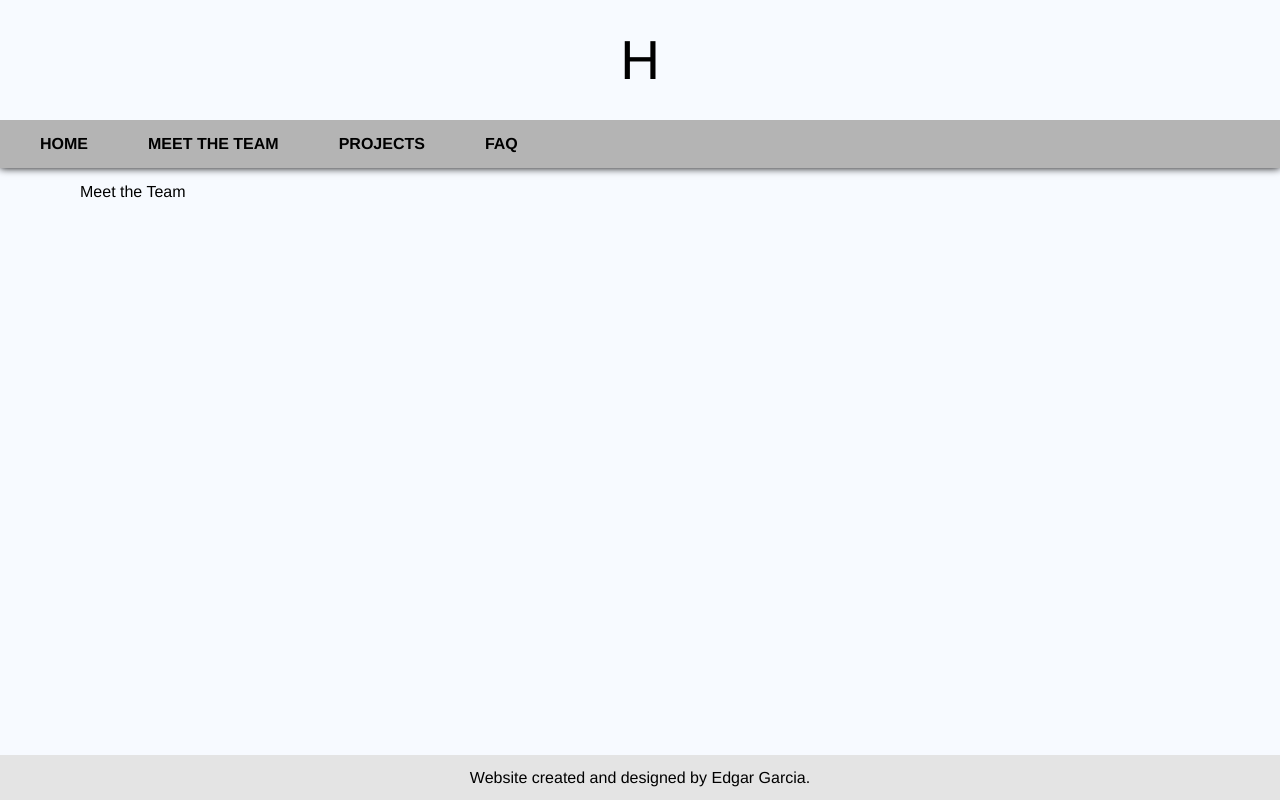
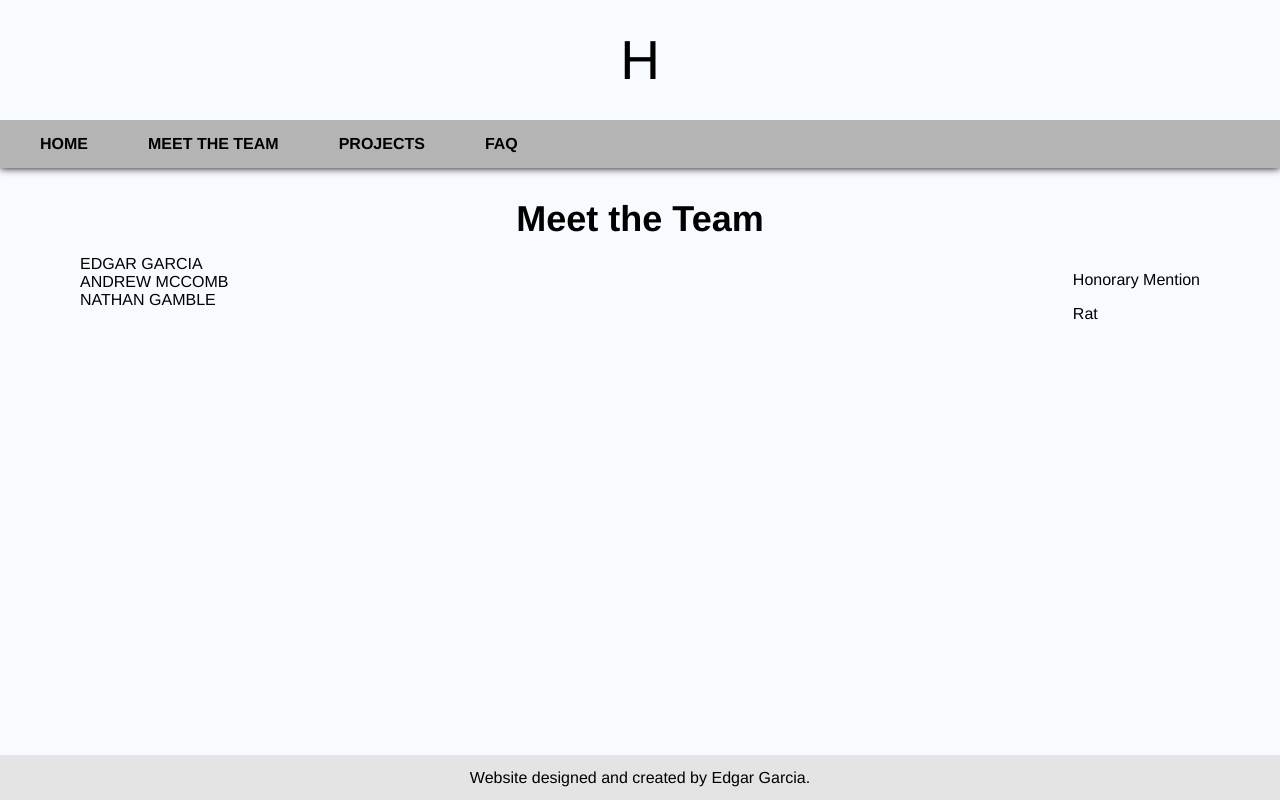
Before and after one commit to Schrute-Beets/Hudson, a plain HTML site: page pages/meet-the-team.html in a window 1280 px wide. Drawn offline with Linux system fonts and the light colour scheme.

Commit message:
Edit meet-the-team.html; update index.html and style.css for new page

```diff
--- a/pages/meet-the-team.html
+++ b/pages/meet-the-team.html
@@ -27,12 +27,40 @@
             <div class="title">
                 Meet the Team
             </div>
+
+            <div class="card-container">
+                <div class="left-cards">
+                    <div class="EG">
+                        EDGAR GARCIA
+                    </div>
+                    <div class="AM">
+                        ANDREW MCCOMB
+                    </div>
+                    <div class="NG">
+                        NATHAN GAMBLE
+                    </div>
+                </div>
+
+                <div class="right-cards">
+                    <div class="rat">
+                        <p id="rat-intro">Honorary Mention</p>
+                        Rat
+                    </div>
+
+                </div>
+
+
+            </div>
+
+
+
+
         </div>
     </body>
 
 
     <footer>
-        Website created and designed by Edgar Garcia.
+        Website designed and created by Edgar Garcia.
     </footer>
 
 </html>
--- a/style.css
+++ b/style.css
@@ -47,10 +47,24 @@ footer {
     font-weight: 700;
 }
 
-
+.title {
+    text-align: center;
+    font-size: 36px;
+    font-weight: 700;
+    padding: 15px 0px;
+}
 
 .content {
     padding: 15px 80px;
+}
+
+.card-container {
+    display: flex;
+    border: 5px;
+}
+
+.right-cards {
+    margin-left: auto;
 }
 
 .group-pic {
```
Also changed, not shown: index.html (+1 -1 lines).
